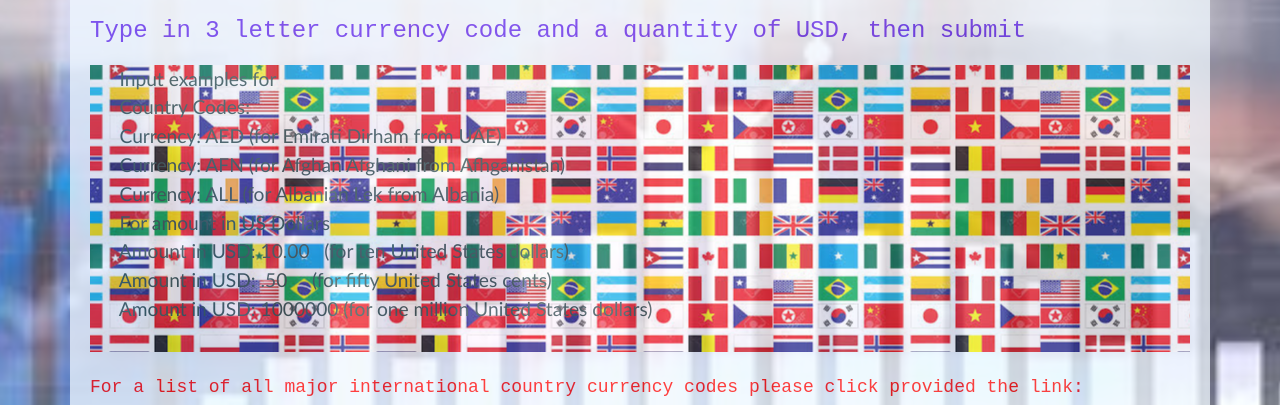
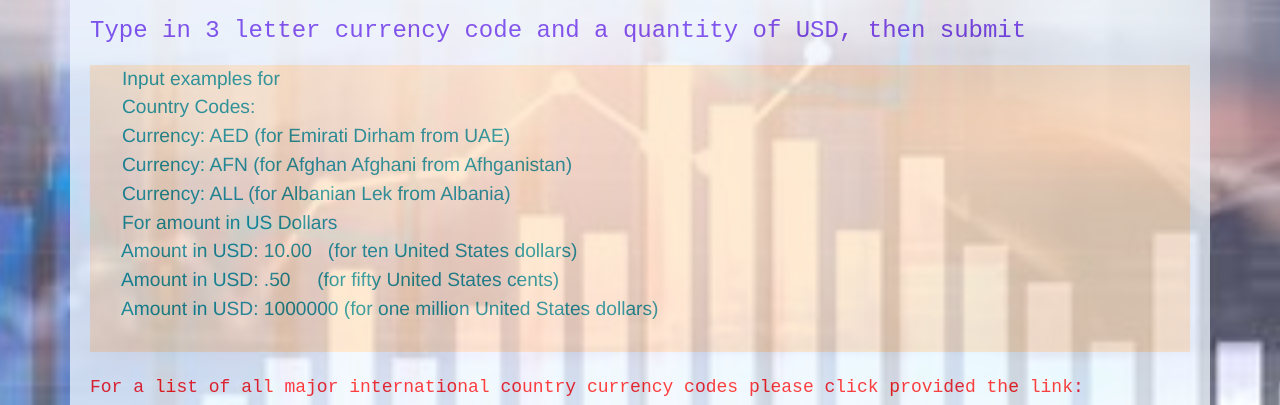
Before and after one commit to ChrisRDavila/currency_exchanger, a website built with webpack: page src/index.html in a window 1280 px wide. Shown: the part 386-791 px from the top of the page. Built offline with nearby package versions, Linux system fonts and the light colour scheme.

Commit message:
decided against background image for inout exampels

```diff
--- a/src/css/styles.css
+++ b/src/css/styles.css
@@ -41,16 +41,11 @@ h1 {
   border-radius: 100px;
 }
 pre {
-  color:darkslategray;
+  color:teal;
   font-style: unset;
-  font-family: 'Trebuchet MS', 'Lucida Sans Unicode', 'Lucida Grande', 'Lucida Sans', Arial, sans-serif;
+  font-family: 'Franklin Gothic Medium', 'Arial Narrow', Arial, sans-serif;
   font-size: 80%;
   background-color: bisque;
-  background-image: url('../img/flags2.jpeg');
-  /* background-size: cover; */
-  background-position: center;
-  /* background-repeat: no-repeat; */
-  background-attachment: fixed;
 }
 
 #show-results {
```
